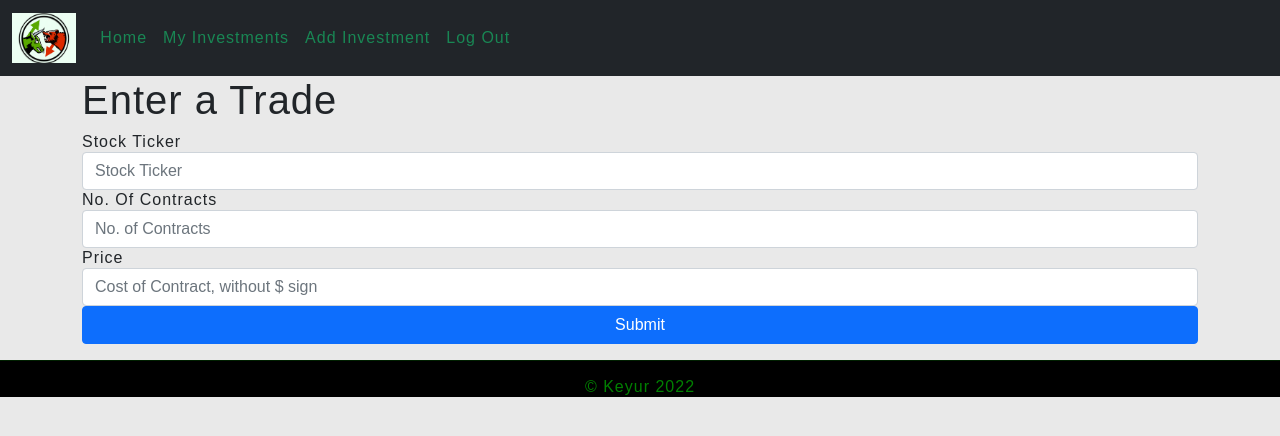
After one commit to AlphaK0307/Bear-and-Bull-Manager-Flask-Capstone, a Flask app: page /trade in a window 1280 px wide. The commit adds this page. Shown: the top 436 px of the page. Run offline with Flask 2, Linux system fonts and the light colour scheme; the visitor is signed in with stand-in values (Sample User, id 1); data that the repository does not hold is empty; some libraries are stand-ins or nearby versions.

Commit message:
Capstone finished

```diff
--- a/app/forms.py
+++ b/app/forms.py
@@ -15,3 +15,9 @@ class LoginForm(FlaskForm):
     username= StringField('Username', validators=[DataRequired()])
     password= PasswordField('Password', validators=[DataRequired()])
     submit= SubmitField('Log In')
+
+class TradeForm(FlaskForm):
+    ticker = StringField('Stock Ticker', validators=[DataRequired()])
+    no_of_contracts = StringField('No. Of Contracts', validators=[DataRequired()])
+    price = StringField('Price', validators=[DataRequired()])
+    submit = SubmitField('Submit')
--- a/app/models.py
+++ b/app/models.py
@@ -14,8 +14,7 @@ class User(db.Model, UserMixin):
     email= db.Column (db.String(50), unique= True, nullable=False)
     password= db.Column (db.String(256), nullable=False)
     date_created = db.Column(db.DateTime, nullable=False, default=datetime.utcnow)
-
-
+    trades=db.relationship('Trade', backref='shareholder', lazy=True)
 
     def __init__(self, **kwargs):
         super().__init__(**kwargs)
@@ -31,3 +30,24 @@ class User(db.Model, UserMixin):
 
     def check_password(self, password):
         return check_password_hash(self.password, password)
+
+class Trade(db.Model):
+    id = db.Column(db.Integer, primary_key=True)
+    ticker = db.Column(db.String(50), nullable=False)
+    no_of_contracts = db.Column(db.String(50), nullable=False)
+    price = db.Column(db.String(50), nullable=False)
+    total = db.Column(db.String(50), nullable=False)
+    user_id = db.Column(db.Integer, db.ForeignKey('user.id'))
+
+
+    def __init__(self, **kwargs):
+        super().__init__(**kwargs)
+        db.session.add(self)
+        db.session.commit()
+
+    def __repr__(self):
+        return f"<Item|{self.ticker}>"
+
+    def delete(self):
+        db.session.delete(self)
+        db.session.commit()
--- a/app/routes.py
+++ b/app/routes.py
@@ -2,8 +2,8 @@ from crypt import methods
 from app import app
 from flask import redirect, render_template, url_for, flash
 from flask_login import login_required, login_user, logout_user, current_user
-from app.forms import SignUpForm, LoginForm
-from app.models import User
+from app.forms import SignUpForm, LoginForm, TradeForm
+from app.models import User, Trade
 
 @app.route('/')
 def index():
@@ -57,3 +57,29 @@ def logout():
     logout_user()
     flash(f'You have logged out', 'primary')
     return redirect(url_for('index'))
+
+
+@app.route('/trade', methods=['GET', 'POST'])
+@login_required
+def trade():
+    title = 'Your Trades'
+    form = TradeForm()
+    trade=Trade.query.all()
+    if form.validate_on_submit():
+        ticker=form.ticker.data
+        no_of_contracts=form.no_of_contracts.data
+        price=form.price.data
+        total= int(price)*int(no_of_contracts)
+        Trade(ticker=ticker,user_id=current_user.id, no_of_contracts=no_of_contracts,total=total, price=price)
+        flash(f'New Trade has been entered', 'primary')
+        return redirect(url_for('trade'))
+    return render_template('trade.html',form=form, title=title)
+
+@app.route('/my_investment', methods=['GET', 'POST'])
+@login_required
+def my_investment():
+    title = 'My Investments'
+    trades = current_user.trades
+    # trade = Trade.query.filter_by(user_id=current_user.id)
+    total = sum(float(x.total) for x in trades)
+    return render_template('my_investment.html', title=title,trades=trades,total=total)
--- a/app/templates/base.html
+++ b/app/templates/base.html
@@ -10,31 +10,79 @@
     <link rel="stylesheet" href="{{ url_for('static', filename= 'base.css') }}">
     <link rel="stylesheet" href="{{ url_for('static', filename= 'login.css') }}">
 
-    <title>{{ title }}</title>
+    <title>Bull & Bear | {{ title }}</title>
 </head>
 <body>
     <!-- <div class="row bg-dark ">
         <img class="d-block mx-auto" src="{{url_for('static', filename= 'images/bb.png')}}">
-    </div> -->
-    <nav class="nav bg-dark d-flex text-success justify-content-around">
+    </div>  -->
+    <!-- <nav class="nav bg-dark d-flex text-success justify-content-around">
         <span class="navbar-brand col-2">
             <img class="img-fluid-nav" src="{{url_for('static', filename= 'images/bb.png')}}">
         </span>
         <a href="{{ url_for('index') }}" class="link-light">Home</a>
-        <a href="#" class="link-light">My Investments</a>
+        <a href="{{ url_for('my_investment') }}" class="link-light">My Investments</a>
 
         {% if current_user.is_authenticated%}
-        <a href="#" class="link-light">Add Investment</a>
+        <a href="{{ url_for('trade') }}" class="link-light">Add Investment</a>
         <a href="{{ url_for('logout') }}" class="link-light">Log Out</a>
 
         {% else %}
-        <!-- <button><a href="{{ url_for('signup') }}" > Sign Up</button>
-        <button>Sign In</button> -->
         <a href="{{ url_for('signup') }}" class="btn btn-primary">Sign Up</a>
 
         <a href="{{ url_for('login') }}" class="btn btn-primary link-light">Log In</a>
         {% endif %}
+    </nav> -->
+
+    <nav class="navbar navbar-expand-lg navbar-light bg-dark">
+        <div class="container-fluid">
+            <a href="#" class="navbar-brand">
+                <img src="{{url_for('static', filename= 'images/bb.png')}}" height="50" alt="CoolBrand">
+            </a>
+            <button type="button" class="navbar-toggler" data-bs-toggle="collapse" data-bs-target="#navbarCollapse">
+                <span class="navbar-toggler-icon"></span>
+            </button>
+            <div class="collapse navbar-collapse" id="navbarCollapse">
+                <div class="navbar-nav">
+                    <a href="{{ url_for('index') }}" class="nav-item nav-link text-success active">Home</a>
+                    <a href="{{ url_for('my_investment') }}" class="nav-item nav-link text-success">My Investments</a>
+                    {% if current_user.is_authenticated%}
+                    <a href="{{ url_for('trade') }}" class="nav-item nav-link text-success">Add Investment</a>
+                    <a href="{{ url_for('logout') }}" class="nav-item nav-link text-success">Log Out</a>
+                </div>
+
+                    {% else %}
+                <div class="navbar-nav ms-auto">
+                    <a href="#" class="nav-item nav-link text-success">Login</a>
+                </div>
+                    {% endif %}
+
+            </div>
+        </div>
     </nav>
+
+        <!-- <nav class="navbar navbar-expand-lg navbar-light bg-dark">
+            <div class="container-fluid">
+                <a href="#" class="navbar-brand">
+                    <img src="{{url_for('static', filename= 'images/bb.png')}}" height="50" alt="CoolBrand">
+                </a>
+                <button type="button" class="navbar-toggler" data-bs-toggle="collapse" data-bs-target="#navbarCollapse">
+                    <span class="navbar-toggler-icon"></span>
+                </button>
+                <div class="collapse navbar-collapse" id="navbarCollapse">
+                    <div class="navbar-nav">
+                        <a href="{{ url_for('index') }}" class="nav-item nav-link text-warning active">Home</a>
+                        <a href="#" class="nav-item nav-link text-warning">Profile</a>
+                        <a href="#" class="nav-item nav-link text-warning">Messages</a>
+                        <a href="#" class="nav-item nav-link disabled text-warning" tabindex="-1">Reports</a>
+                    </div>
+                    <div class="navbar-nav ms-auto">
+                        <a href="#" class="nav-item nav-link text-warning">Login</a>
+                    </div>
+                </div>
+            </div>
+        </nav> -->
+
 
     <div class="container">
 
@@ -53,7 +101,7 @@
         </div>
     </footer>
 
-<script src="https://cdnjs.cloudflare.com/ajax/libs/popper.js/2.9.2/umd/popper.min.js"></script>
-<script src="https://cdnjs.cloudflare.com/ajax/libs/twitter-bootstrap/5.1.0/js/bootstrap.min.js"></script>
+    <script src="https://cdnjs.cloudflare.com/ajax/libs/popper.js/2.9.2/umd/popper.min.js"></script>
+    <script src="https://cdnjs.cloudflare.com/ajax/libs/twitter-bootstrap/5.1.0/js/bootstrap.min.js"></script>
 </body>
 </html>
--- /dev/null
+++ b/app/templates/trade.html
@@ -0,0 +1,23 @@
+{% extends 'base.html' %}
+
+
+{% block content %}
+<h1>Enter a Trade</h1>
+<form method="post" enctype="multipart/form-data" >
+    {{ form.csrf_token }}
+    <div class="form-group">
+        {{ form.ticker.label }}
+        {{ form.ticker(class='form-control', placeholder='Stock Ticker') }}
+
+        {{ form.no_of_contracts.label }}
+        {{ form.no_of_contracts(class='form-control', placeholder='No. of Contracts') }}
+
+        {{ form.price.label }}
+        {{ form.price(class='form-control', placeholder='Cost of Contract, without $ sign') }}
+
+        {{ form.submit(class='btn btn-primary w-100') }}
+    </div>
+</form>
+
+
+{% endblock content %}
```
Also changed, not shown: app/templates/my_investment.html (added, +31 -0 lines), migrations/versions/968586765a98_.py (added, +37 -0 lines).
